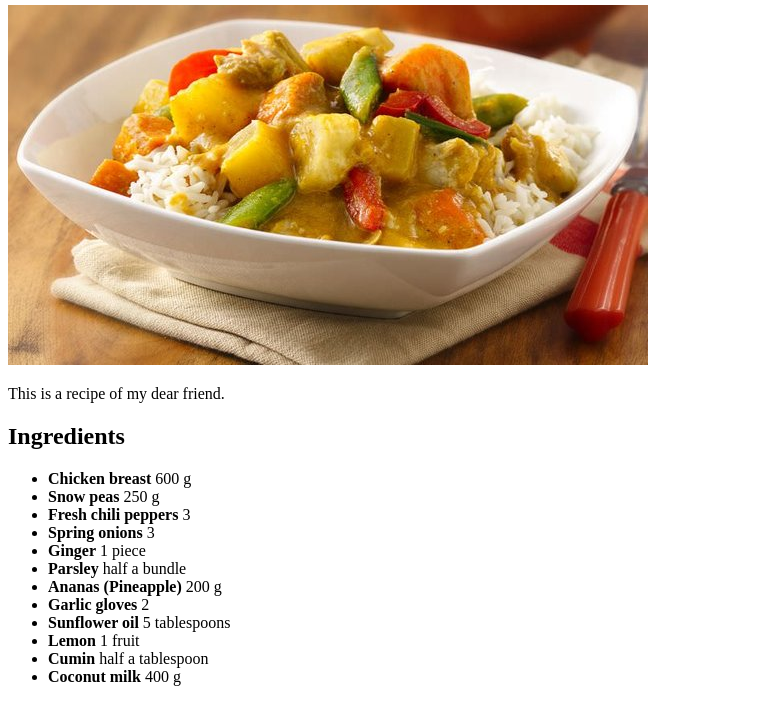
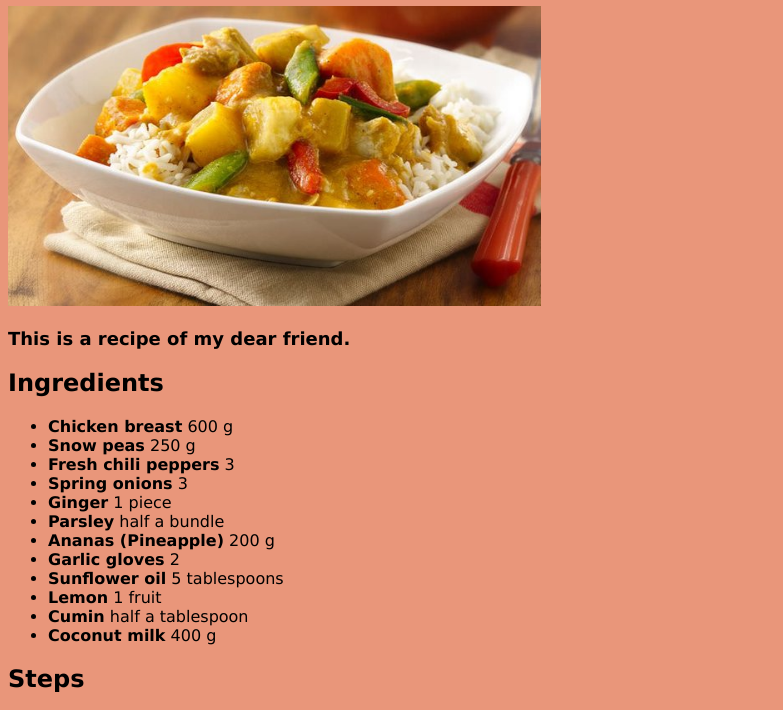
Before and after one commit to Yannic1992/odin-recipes, a plain HTML site: page recipes/curry-chicken.html in a window 1280 px wide. Shown: the part 75-785 px from the top of the page, without its empty margins (0-783 px from the left). Drawn offline with Linux system fonts and the light colour scheme.

Commit message:
Add CSS properties

```diff
--- a/css/style.css
+++ b/css/style.css
@@ -0,0 +1,15 @@
+body{
+    font-family: Verdana, Geneva, Tahoma, sans-serif;
+    background-color: darksalmon;
+}
+a{
+    font-size: 20px;
+}
+img{
+    height: 300px;
+    width: auto;
+}
+p{
+    font-size: 18px;
+    font-weight: 700;
+}
--- a/recipes/curry-chicken.html
+++ b/recipes/curry-chicken.html
@@ -5,6 +5,7 @@
     <meta http-equiv="X-UA-Compatible" content="IE=edge">
     <meta name="viewport" content="width=device-width, initial-scale=1.0">
     <title>Curry Chicken with Coconut and Ananas</title>
+    <link rel="stylesheet" href="../css/style.css">
 </head>
 <body>
     <h1>Curry Chicken with Coconut and Ananas</h1>
```
Also changed, not shown: index.html (+1 -0 lines), recipes/kaiserschmarrn.html (+1 -0 lines), recipes/lasagna.html (+1 -0 lines).
